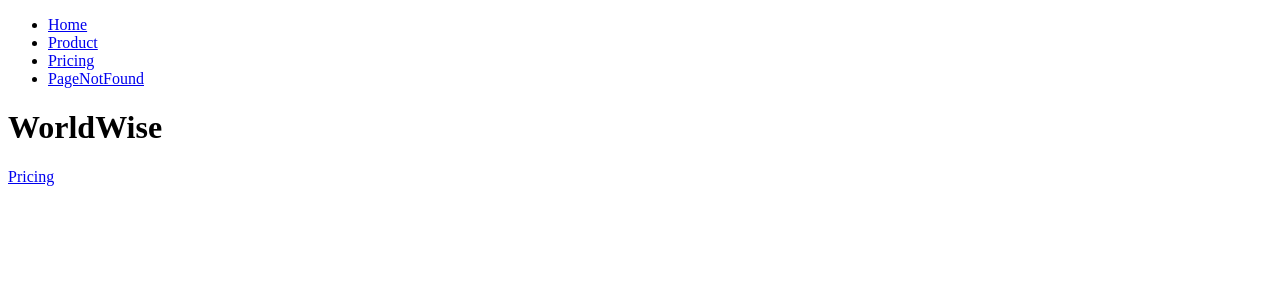
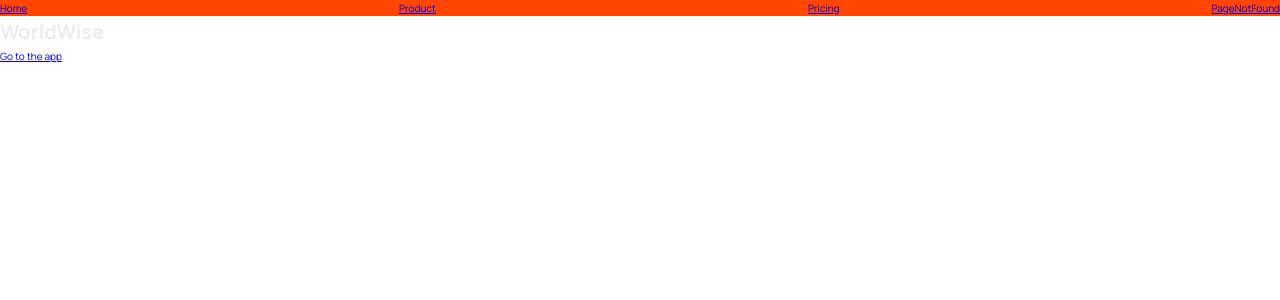
Before and after one commit to entibimenya05/worldwise, a React (Vite) app: page / in a window 1280 px wide. Shown: the top 300 px of the page. Built offline with nearby package versions, Linux system fonts and the light colour scheme.

Commit message:
styling with css module

```diff
--- a/src/App.jsx
+++ b/src/App.jsx
@@ -3,6 +3,7 @@
 import Pricing from "./pages/Pricing";
 import Homepage from "./pages/Homepage";
 import PageNotFound from "./pages/PageNotFound";
+import AppLayout from "./pages/AppLayout";
 function App() {
   return (
     <BrowserRouter>
@@ -10,6 +11,7 @@
         <Route path="/" element={<Homepage />} />
         <Route path="product" element={<Product />} />
         <Route path="pricing" element={<Pricing />} />
+        <Route path="app" element={<AppLayout />} />
         <Route path="*" element={<PageNotFound />} />
       </Routes>
     </BrowserRouter>
--- /dev/null
+++ b/src/component/AppNav.jsx
@@ -0,0 +1,7 @@
+import styles from "./AppNav.module.css";
+
+function AppNav() {
+  return <nav className={styles.nav}>App navigation</nav>;
+}
+
+export default AppNav;
--- /dev/null
+++ b/src/component/AppNav.module.css
@@ -0,0 +1,3 @@
+.nav {
+  background-color: rebeccapurple;
+}
--- a/src/component/PageNav.jsx
+++ b/src/component/PageNav.jsx
@@ -1,8 +1,9 @@
 import { NavLink } from "react-router-dom";
+import styles from "./PageNav.module.css";
 
 function PageNav() {
   return (
-    <nav>
+    <nav className={styles.nav}>
       <ul>
         <li>
           <NavLink to="/">Home</NavLink>
--- /dev/null
+++ b/src/component/PageNav.module.css
@@ -0,0 +1,11 @@
+.nav {
+  background-color: orangered;
+}
+.nav ul {
+  list-style: none;
+  display: flex;
+  justify-content: space-between;
+}
+.nav:global(.active) {
+  background-color: green;
+}
--- /dev/null
+++ b/src/index.css
@@ -0,0 +1,78 @@
+/* Taken from getting started guide at: https://leafletjs.com/examples/quick-start/ */
+@import "https://unpkg.com/leaflet@1.7.1/dist/leaflet.css";
+@import "https://fonts.googleapis.com/css2?family=Manrope:wght@400;600;700;800&display=swap";
+
+/* These CSS variables are global, so they are available in all CSS modules */
+:root {
+  --color-brand--1: #ffb545;
+  --color-brand--2: #00c46a;
+
+  --color-dark--0: #242a2e;
+  --color-dark--1: #2d3439;
+  --color-dark--2: #42484d;
+  --color-light--1: #aaa;
+  --color-light--2: #ececec;
+  --color-light--3: #d6dee0;
+}
+
+* {
+  margin: 0;
+  padding: 0;
+  box-sizing: inherit;
+}
+
+html {
+  font-size: 62.5%;
+  box-sizing: border-box;
+}
+
+body {
+  font-family: "Manrope", sans-serif;
+  color: var(--color-light--2);
+  font-weight: 400;
+  line-height: 1.6;
+}
+
+label {
+  font-size: 1.6rem;
+  font-weight: 600;
+}
+
+input,
+textarea {
+  width: 100%;
+  padding: 0.8rem 1.2rem;
+  font-family: inherit;
+  font-size: 1.6rem;
+  border: none;
+  border-radius: 5px;
+  background-color: var(--color-light--3);
+  transition: all 0.2s;
+}
+
+input:focus {
+  outline: none;
+  background-color: #fff;
+}
+
+.cta:link,
+.cta:visited {
+  display: inline-block;
+  background-color: var(--color-brand--2);
+  color: var(--color-dark--1);
+  text-transform: uppercase;
+  text-decoration: none;
+  font-size: 1.6rem;
+  font-weight: 600;
+  padding: 1rem 3rem;
+  border-radius: 5px;
+}
+
+/*
+"importCSSModule": {
+    "prefix": "csm",
+    "scope": "javascript,typescript,javascriptreact",
+    "body": ["import styles from './${TM_FILENAME_BASE}.module.css'"],
+    "description": "Import CSS Module as `styles`"
+  },
+*/
--- a/src/main.jsx
+++ b/src/main.jsx
@@ -2,6 +2,7 @@
 import ReactDOM from "react-dom/client";
 
 import App from "./App.jsx";
+import "./index.css";
 
 ReactDOM.createRoot(document.getElementById("root")).render(
   <React.StrictMode>
--- /dev/null
+++ b/src/pages/AppLayout.jsx
@@ -0,0 +1,11 @@
+import AppNav from "../component/AppNav";
+
+function AppLayout() {
+  return (
+    <div>
+      <AppNav />
+    </div>
+  );
+}
+
+export default AppLayout;
--- a/src/pages/Homepage.jsx
+++ b/src/pages/Homepage.jsx
@@ -7,7 +7,7 @@
       <PageNav />
       <h1>WorldWise</h1>
       {/* <a href="/pricing">Pricing</a>*/}
-      <Link to="/pricing">Pricing</Link>
+      <Link to="/app">Go to the app</Link>
     </div>
   );
 }
```
